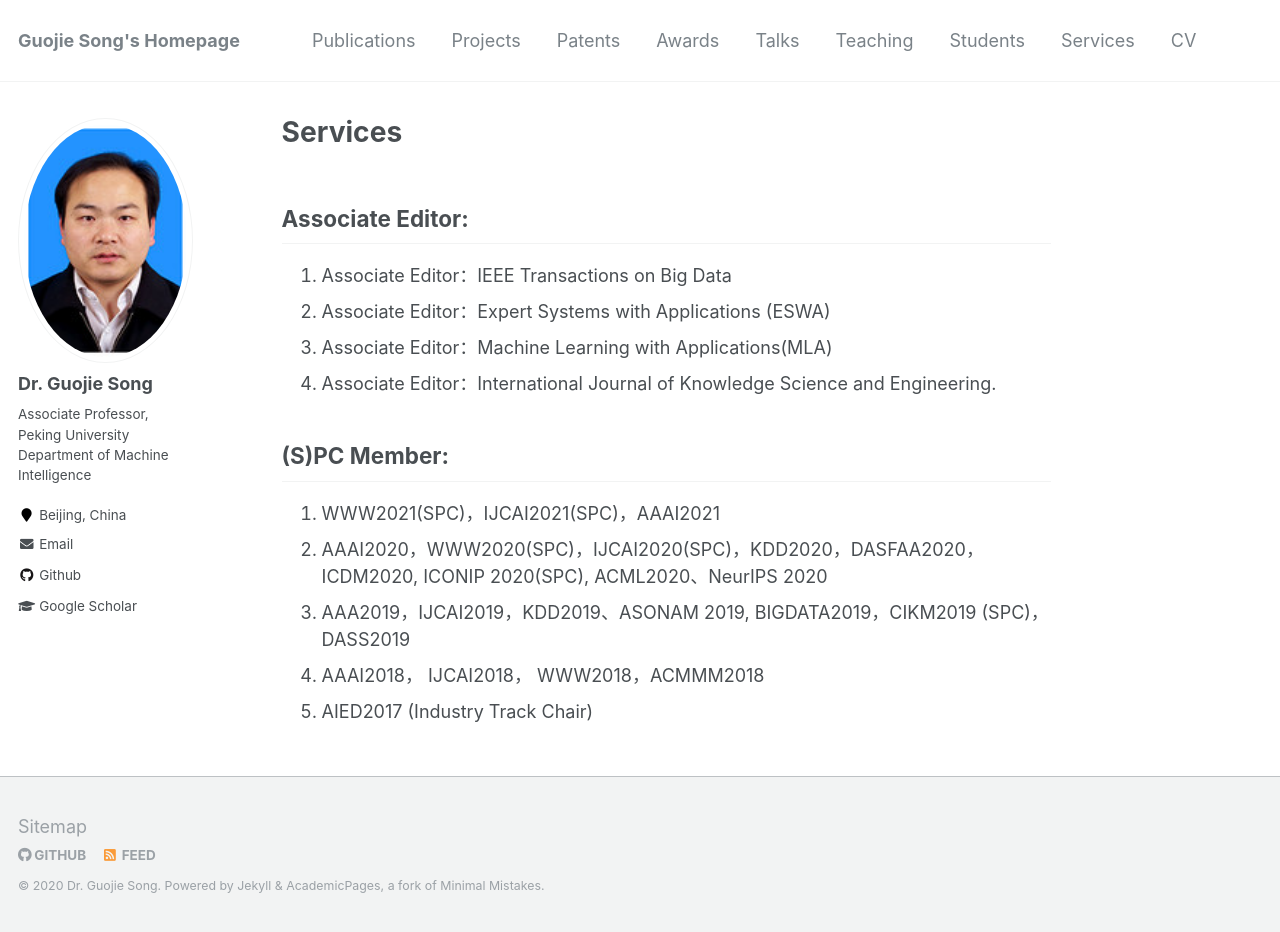
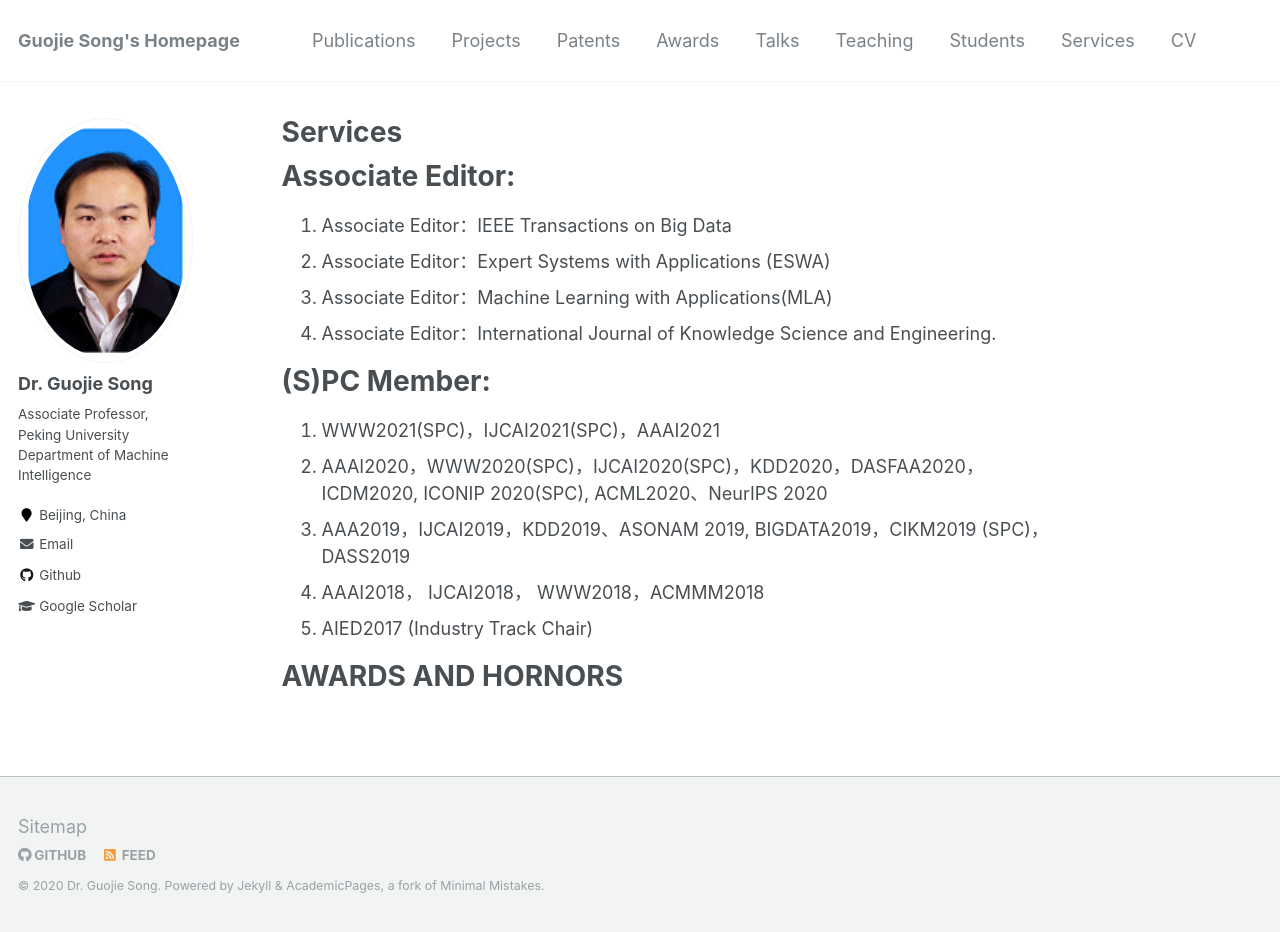
Before and after one commit to gjsong-pku/gjsong-pku.github.io, a Jekyll site: the page built from _pages/services.md, in a window 1280 px wide and 932 px high. Built offline with Jekyll 4.4.1, drawn with Linux system fonts in a browser that asks for light colours.

Commit message:
Update services.md

```diff
--- a/_pages/services.md
+++ b/_pages/services.md
@@ -3,17 +3,19 @@ title: "Services"
 permalink: /services/
 ---
 
-## Associate Editor:
+# Associate Editor:
 1.	Associate  Editor：IEEE Transactions on Big Data
 2.	Associate  Editor：Expert Systems with Applications (ESWA)
 3.	Associate  Editor：Machine Learning with Applications(MLA)
 4.	Associate  Editor：International Journal of Knowledge Science and Engineering.
 
 
-## (S)PC Member:
+# (S)PC Member:
 
 1.	WWW2021(SPC)，IJCAI2021(SPC)，AAAI2021
 2.	AAAI2020，WWW2020(SPC)，IJCAI2020(SPC)，KDD2020，DASFAA2020，ICDM2020, ICONIP 2020(SPC), ACML2020、NeurIPS 2020
 3.	AAA2019，IJCAI2019，KDD2019、ASONAM 2019, BIGDATA2019，CIKM2019 (SPC)，DASS2019
 4.	AAAI2018， IJCAI2018， WWW2018，ACMMM2018
 5.	AIED2017 (Industry Track Chair)
+
+# AWARDS AND HORNORS
```
